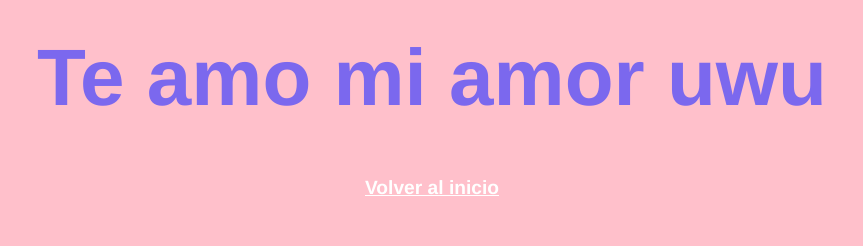
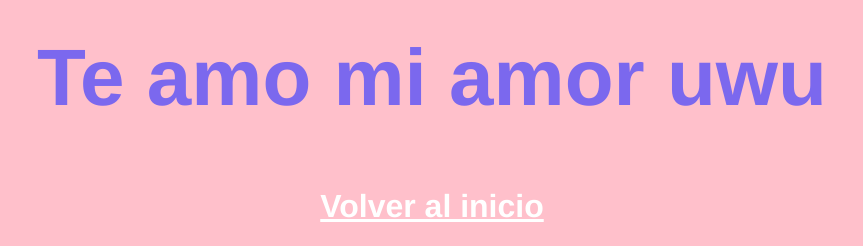
Before and after one commit to constSobri/Melissa, a plain HTML site: page para-meli.html in a window 1280 px wide. Shown: the part 1182-1428 px from the top of the page, without its empty margins (208-1071 px from the left). Before the commit the page ends 1394 px from the top, so only its background shows below. Drawn offline with Linux system fonts and the light colour scheme.

Commit message:
que sea mas simple volver

```diff
--- a/para-meli.html
+++ b/para-meli.html
@@ -25,7 +25,7 @@
         display: grid;
         place-items: center;
         font-family: 'Franklin Gothic Medium', 'Arial Narrow', Arial, sans-serif;
-        font-size: 1.2em;
+        font-size: 2em;
         text-align: center;
         max-width: 100%;
         margin-top: 2em;
```
